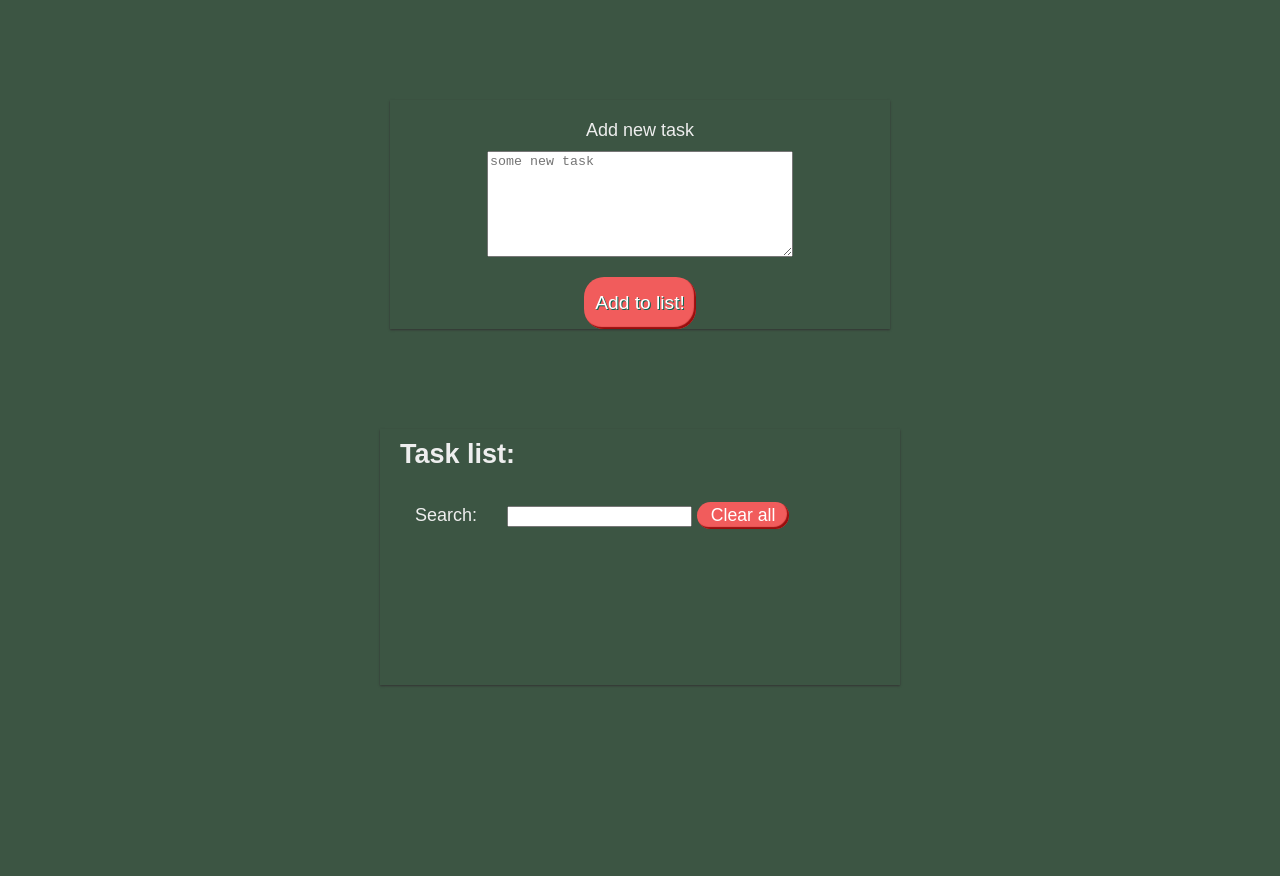
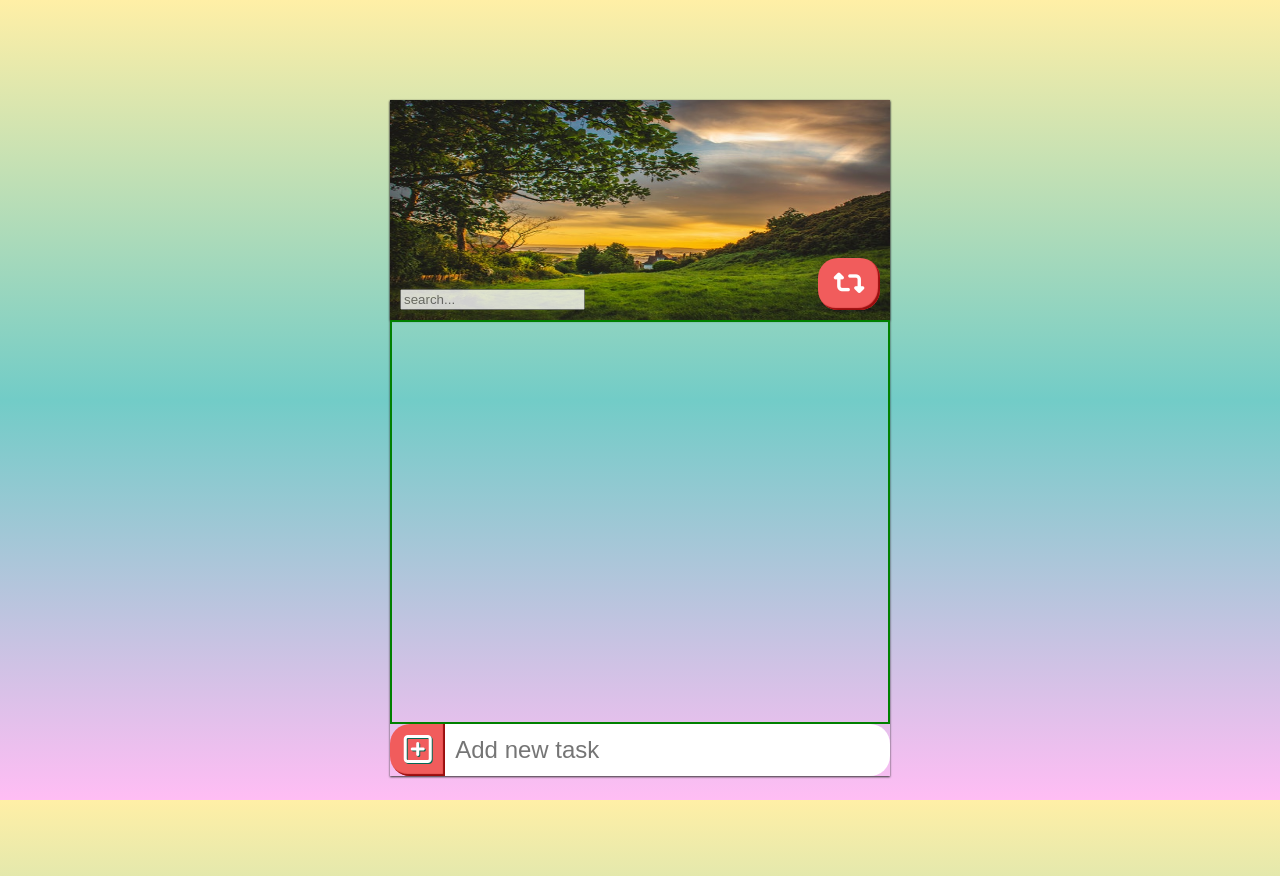
Before and after one commit to Dabgan/Project-01---ToDo-List, a plain HTML site: page index.html in a window 1280 px wide. Before the commit the page ends 800 px from the top, so only its background shows below. Drawn offline with Linux system fonts and the light colour scheme.

Commit message:
Changed the whole desing

```diff
--- a/css/style.css
+++ b/css/style.css
@@ -9,107 +9,58 @@
 }
 
 body {
-  background: #3c5543;
-  color: #eeeeee;
+  background: -webkit-gradient(linear, left bottom, left top, from(#ffbdf4), color-stop(50%, #72ccc7), to(#ffefa6));
+  background: linear-gradient(0deg, #ffbdf4 0%, #72ccc7 50%, #ffefa6 100%);
+  background-repeat: no-repeat;
+  background-attachment: fixed;
+  color: #444444;
   font-family: sans-serif;
   margin: 0;
   padding: 0;
   font-size: 18px;
+  height: 100%;
 }
 
 .todo-cnt {
   margin: 100px auto;
   max-width: 500px;
+  -webkit-box-shadow: 0 1px 2px #333333;
+          box-shadow: 0 1px 2px #333333;
+  padding: 0;
 }
 
-.todo-form {
-  width: 100%;
+.display {
+  -webkit-box-shadow: 0 1px 2px #333333;
+          box-shadow: 0 1px 2px #333333;
+  height: 200px;
   display: -webkit-box;
   display: -ms-flexbox;
   display: flex;
-  -webkit-box-orient: vertical;
-  -webkit-box-direction: normal;
-      -ms-flex-flow: column;
-          flex-flow: column;
-  -webkit-box-align: center;
-      -ms-flex-align: center;
-          align-items: center;
-  -webkit-box-shadow: 0 1px 2px #333333;
-          box-shadow: 0 1px 2px #333333;
-}
-
-.label {
-  margin: 20px auto 10px;
-}
-
-.text-field {
-  width: 300px;
-  height: 100px;
-}
-
-.button {
-  width: 100px;
-  height: 50px;
-  margin: 20px auto 0;
-  background: #F15C5C;
-  border: 0;
-  -webkit-box-shadow: inset -2px -2px 1px #990d0d;
-          box-shadow: inset -2px -2px 1px #990d0d;
-  color: #ffffff;
-  text-shadow: 1px 1px 0 #056754;
-  font-weight: 500;
-  font-size: 1.2rem;
-  border-radius: 20px;
-  cursor: pointer;
-  -webkit-transition: 0.5s all;
-  transition: 0.5s all;
-}
-
-.button:hover {
-  background: #cc1111;
-}
-
-.todo-list-cnt {
-  margin: 100px auto;
-  padding: 0px 10px 20px;
-  max-width: 500px;
-  -webkit-box-shadow: 0 1px 2px #333333;
-          box-shadow: 0 1px 2px #333333;
-}
-
-.todo-list-cnt h2 {
-  padding: 10px 10px 0;
-}
-
-.todo-list-cnt label {
-  margin: 25px;
-}
-
-.todo-item {
-  list-style: none;
-  margin: 5px;
   padding: 10px;
-  display: -webkit-box;
-  display: -ms-flexbox;
-  display: flex;
   -webkit-box-pack: justify;
       -ms-flex-pack: justify;
           justify-content: space-between;
-  -webkit-box-shadow: 0 1px 2px #333333;
-          box-shadow: 0 1px 2px #333333;
+  -webkit-box-align: end;
+      -ms-flex-align: end;
+          align-items: flex-end;
+  background-image: url("../images/img1.jpg");
+  background-size: 100% 100%;
+}
+
+.todo-search {
+  opacity: 0.8;
 }
 
 .clear-button {
-  width: 80px;
-  height: 25px;
-  margin: 10px auto 0;
+  width: 50px;
+  height: 50px;
   background: #F15C5C;
   border: 0;
   -webkit-box-shadow: inset -2px -2px 1px #990d0d;
           box-shadow: inset -2px -2px 1px #990d0d;
   color: #ffffff;
   font-weight: 500;
-  font-size: 1.1rem;
+  font-size: 1.7rem;
   border-radius: 20px;
   cursor: pointer;
   -webkit-transition: 0.5s all;
@@ -121,9 +72,81 @@ body {
 }
 
 .todo-list ul {
-  min-height: 100px;
-  max-height: 300px;
+  margin: 0;
+  padding: 0;
+  height: 400px;
   overflow: auto;
+  border: 2px solid green;
+}
+
+.todo-item {
+  list-style: none;
+  display: -webkit-box;
+  display: -ms-flexbox;
+  display: flex;
+  margin: 3px;
+  -webkit-box-pack: justify;
+      -ms-flex-pack: justify;
+          justify-content: space-between;
+  -webkit-box-align: center;
+      -ms-flex-align: center;
+          align-items: center;
+  background: #ffffff;
+  border: 2px solid black;
+  height: 42px;
+  cursor: pointer;
+}
+
+.todo-item:hover {
+  background: #b1b1b1;
+}
+
+.todo-item .far {
+  font-size: 1.9rem;
+  padding: 5px;
+  cursor: pointer;
+}
+
+.todo-form {
+  display: -webkit-box;
+  display: -ms-flexbox;
+  display: flex;
+  -webkit-box-orient: horizontal;
+  -webkit-box-direction: normal;
+      -ms-flex-flow: row;
+          flex-flow: row;
+}
+
+.button {
+  width: 50px;
+  height: 50px;
+  background: #F15C5C;
+  border: 0;
+  border-top-left-radius: 20px;
+  border-bottom-left-radius: 20px;
+  outline: none;
+  -webkit-box-shadow: inset -2px -2px 1px #990d0d;
+          box-shadow: inset -2px -2px 1px #990d0d;
+  color: #ffffff;
+  text-shadow: 1px 1px 0 #056754;
+  font-weight: 500;
+  font-size: 2rem;
+  cursor: pointer;
+  -webkit-transition: 0.5s all;
+  transition: 0.5s all;
+}
+
+.button:hover {
+  background: #cc1111;
+}
+
+.text-field {
+  border-top-right-radius: 20px;
+  border-bottom-right-radius: 20px;
+  border: 0;
+  width: 100%;
+  font-size: 1.5rem;
+  padding-left: 10px;
 }
 
 .disable {
@@ -131,8 +154,11 @@ body {
 }
 
 .delete-button {
+  font-size: 1.4rem;
   padding: 0 10px;
   cursor: pointer;
+  justify-self: flex-end;
+  margin: auto 0 auto auto;
   -webkit-transition: all 0.3s;
   transition: all 0.3s;
 }
@@ -141,26 +167,9 @@ body {
   color: red;
 }
 
-.item-container {
-  display: -webkit-box;
-  display: -ms-flexbox;
-  display: flex;
-  -webkit-box-pack: start;
-      -ms-flex-pack: start;
-          justify-content: flex-start;
-}
-
-.item-position {
-  color: yellow;
-  margin-right: 5px;
-}
-
-.check {
-  color: green;
-}
-
-.uncheck {
-  color: inherit;
+.text {
+  font-size: 1.2rem;
+  padding-left: 5px;
 }
 
 .lineThrough {
@@ -168,4 +177,17 @@ body {
   -webkit-text-decoration-color: black;
           text-decoration-color: black;
 }
+
+.fa-circle {
+  -webkit-transition: all 0.4s;
+  transition: all 0.4s;
+}
+
+.fa-circle:hover {
+  color: #12d112;
+}
+
+.fa-check-circle {
+  color: #169716;
+}
 /*# sourceMappingURL=style.css.map */
--- a/index.html
+++ b/index.html
@@ -10,24 +10,26 @@
     </head>
     <body>
         <div class="todo-cnt">
-            <form class="todo-form">
-                <label for="text" class="label">Add new task</label>
-                <textarea type="text" name="text" class="text-field" placeholder="some new task"></textarea>
-                <button class="button" type="submit">Add to list!</button>
+
+            <form id="search-form" class="display">
+                <input type="search" class="todo-search" id="search" placeholder="search...">
+                <button title="clear" id="clear" class="clear-button"><i class="fas fa-retweet"></i></button>
             </form>
-        </div>
-        <section class="todo-list-cnt">
-            <h2> Task list:</h2>
-            <form id="search-form">
-                <label for="search">Search:</label>
-                <input type="search" class="todo-search" id="search">
-                <button title="clear" id="clear" class="clear-button">Clear all</button>
-            </form>
+
+
             <div class="todo-list" id="todo-list">
                 <ul>
                 </ul>
             </div>
-        </section>
+
+            <form class="todo-form">
+                <button class="button" type="submit" id="addButton"><i class="far fa-plus-square"></i></button>
+                <label for="text" class="label"></label>
+                <input type="text" name="text" class="text-field" placeholder="Add new task"></input>
+            </form>
+
+        </div>
+
 
 
 
--- a/js/newScript.js
+++ b/js/newScript.js
@@ -3,15 +3,17 @@ document.addEventListener('DOMContentLoaded', function(){
 
     // anchors
     const form = document.querySelector('form');
+    const toDoForm = document.querySelector('.todo-form');
     const ul = document.querySelector('ul');
-    const button = document.querySelector('button');
+    const button = document.querySelector('#addButton');
     const textField = document.querySelector('.text-field');
     const clearButton = document.querySelector('#clear');
     const search = document.querySelector('#search');
 
-    const check = 'check';
-    const uncheck = 'uncheck';
+    const check = 'fa-check-circle';
+    const uncheck = 'fa-circle';
     const lineThrough = 'lineThrough';
+
 
     // variables
     let list;
@@ -24,7 +26,7 @@ document.addEventListener('DOMContentLoaded', function(){
       const itemLineThrough = done ? lineThrough : '';
       const item = `
                     <li class='todo-item'>
-                      <i class="${itemDone} far fa-check-circle" data-job='complete' id="${id}"></i>
+                      <i class="far ${itemDone}" data-job='complete' id="${id}"></i>
                       <p class="text ${itemLineThrough}">${toDo}</p>
                       <i class="fas fa-trash delete-button" data-job='delete' id="${id}"></i>
                     </li>
@@ -57,6 +59,12 @@ document.addEventListener('DOMContentLoaded', function(){
     form.addEventListener('submit', function(e) {
       e.preventDefault();
     });
+
+    toDoForm.addEventListener('submit', function(e) {
+      e.preventDefault();
+    });
+
+
 
     // add an item
     button.addEventListener('click', function(){
@@ -120,9 +128,7 @@ document.addEventListener('DOMContentLoaded', function(){
     // Button which clears the whole list
     clearButton.addEventListener('click', function() {
       localStorage.clear();
-      while (ul.firstChild) {
-        ul.removeChild(ul.firstChild);
-      }
+      location.reload();
     });
 
     // Input area which search through our list
```
Also changed, not shown: images/img1.jpg (added).
